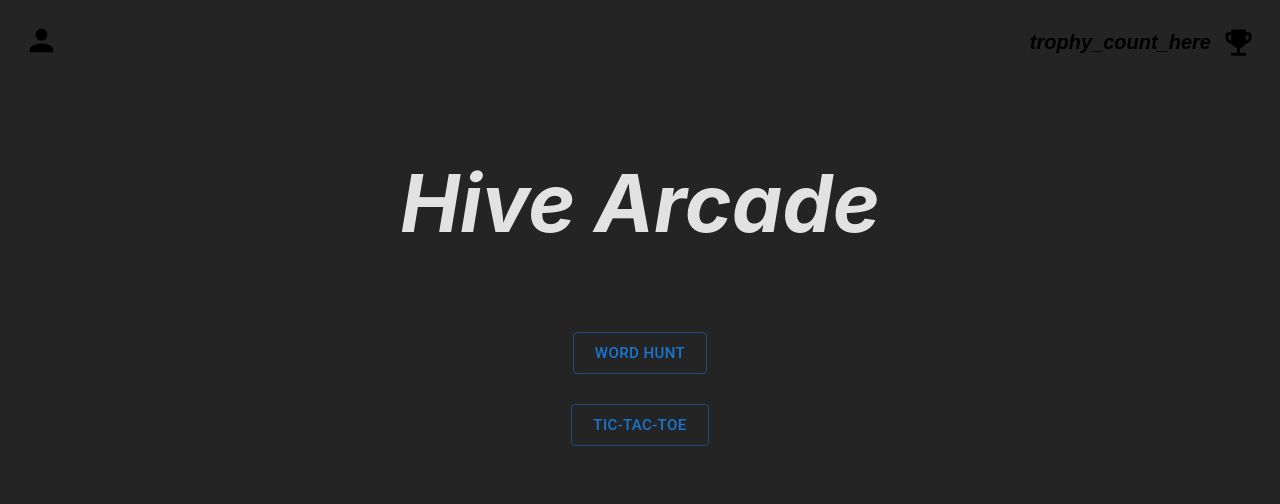
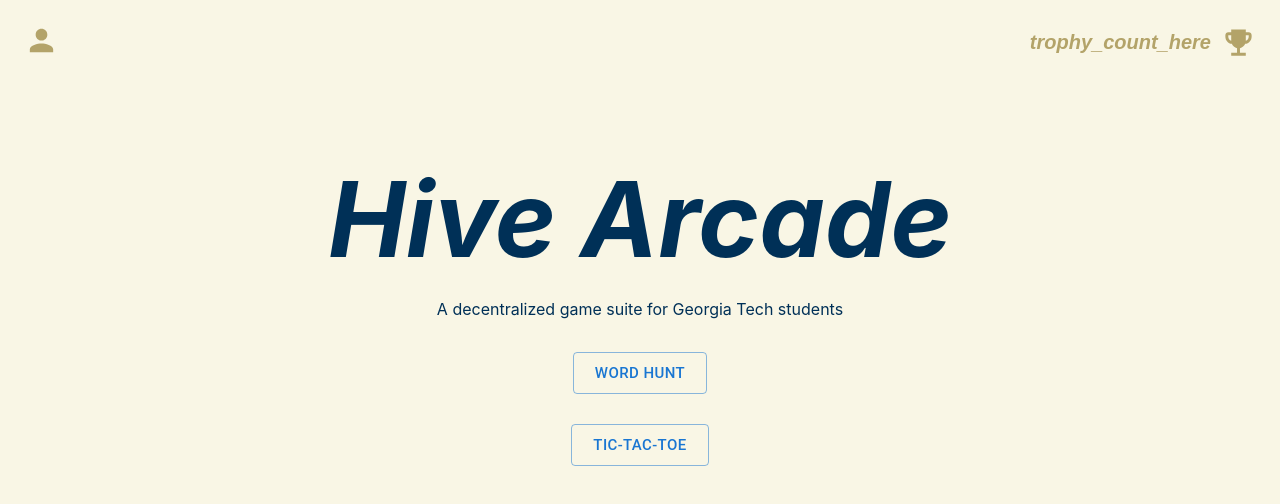
Before and after one commit to Hayden50/hive_arcade_games, a React (Vite) app: page / in a window 1280 px wide. Shown: the top 504 px of the page. Built offline with nearby package versions, Linux system fonts and the light colour scheme.

Commit message:
Add description + Change colors to GT

```diff
--- a/src/App.css
+++ b/src/App.css
@@ -7,11 +7,25 @@
 }
 
 .title {
-    font-size: 500%;
-    margin-top: 15%;
+    font-size: 650%;
+    /* margin-top: 15%; */
+    margin-bottom: 0px;
     font-style: italic;
+    padding-bottom: 0px;
+    color: #003057;
 }
 
 .modal-button {
     padding: 15px;
 }
+
+.title-container {
+}
+
+.description {
+    padding-top: 0px;
+    margin-top: 0px;
+    display: flex;
+    justify-content: center;
+    color: #003057;
+}
--- a/src/App.jsx
+++ b/src/App.jsx
@@ -8,8 +8,11 @@
   return (
     <div className="container">
       <Banner />
-      <div>
+      <div className="title-container">
         <h1 className="title">Hive Arcade</h1>
+        <p className="description">
+          A decentralized game suite for Georgia Tech students
+        </p>
       </div>
       <div className="modal-button">
         <GameModal
--- a/src/components/banner/banner.css
+++ b/src/components/banner/banner.css
@@ -13,6 +13,7 @@
 
 .person {
     margin-left: 10px;
+    color: #b3a369;
 }
 
 .trophy {
@@ -20,6 +21,7 @@
     display: flex;
     flex-direction: row;
     align-items: center;
+    color: #b3a369;
 }
 
 .trophy-number {
--- a/src/index.css
+++ b/src/index.css
@@ -5,7 +5,7 @@
 
     color-scheme: light dark;
     color: rgba(255, 255, 255, 0.87);
-    background-color: #242424;
+    background-color: #f9f6e5;
 
     font-synthesis: none;
     text-rendering: optimizeLegibility;
```
